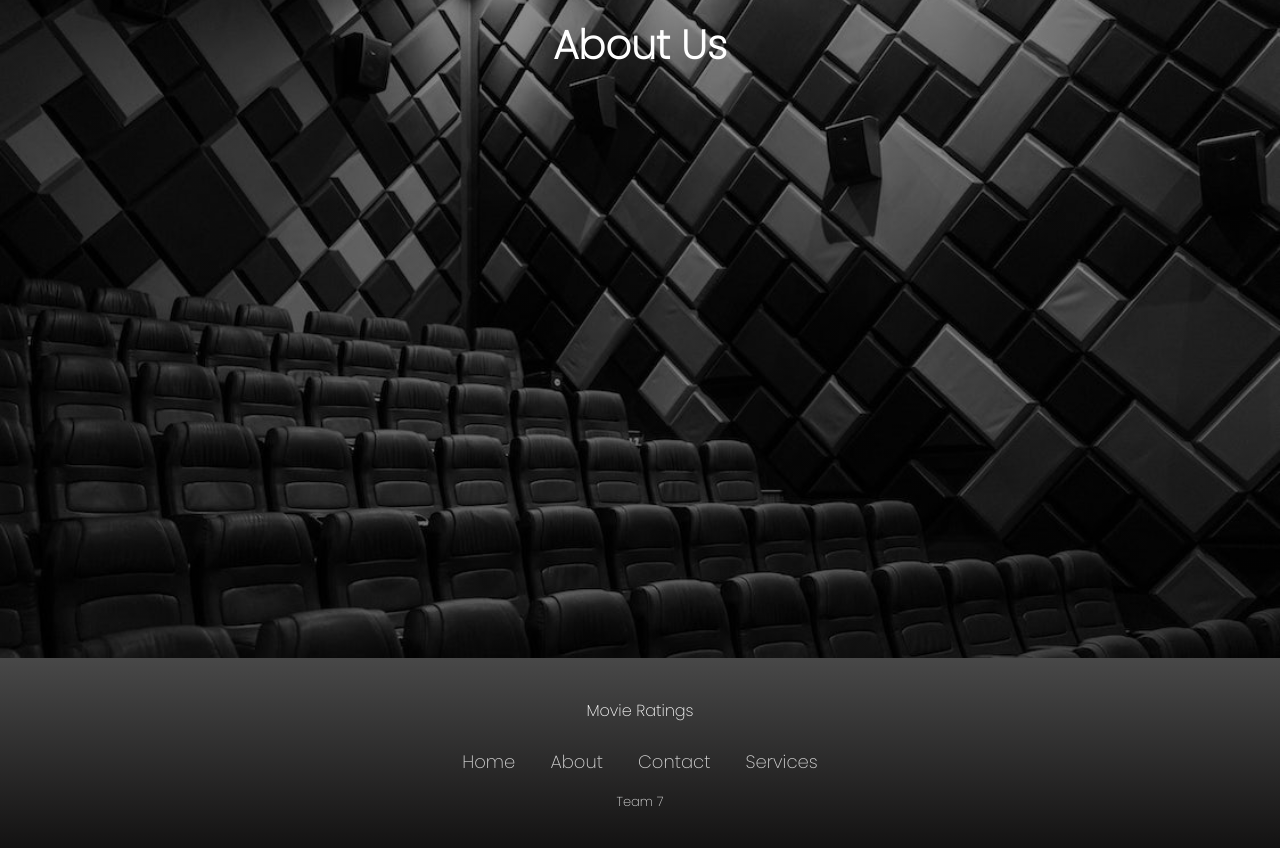
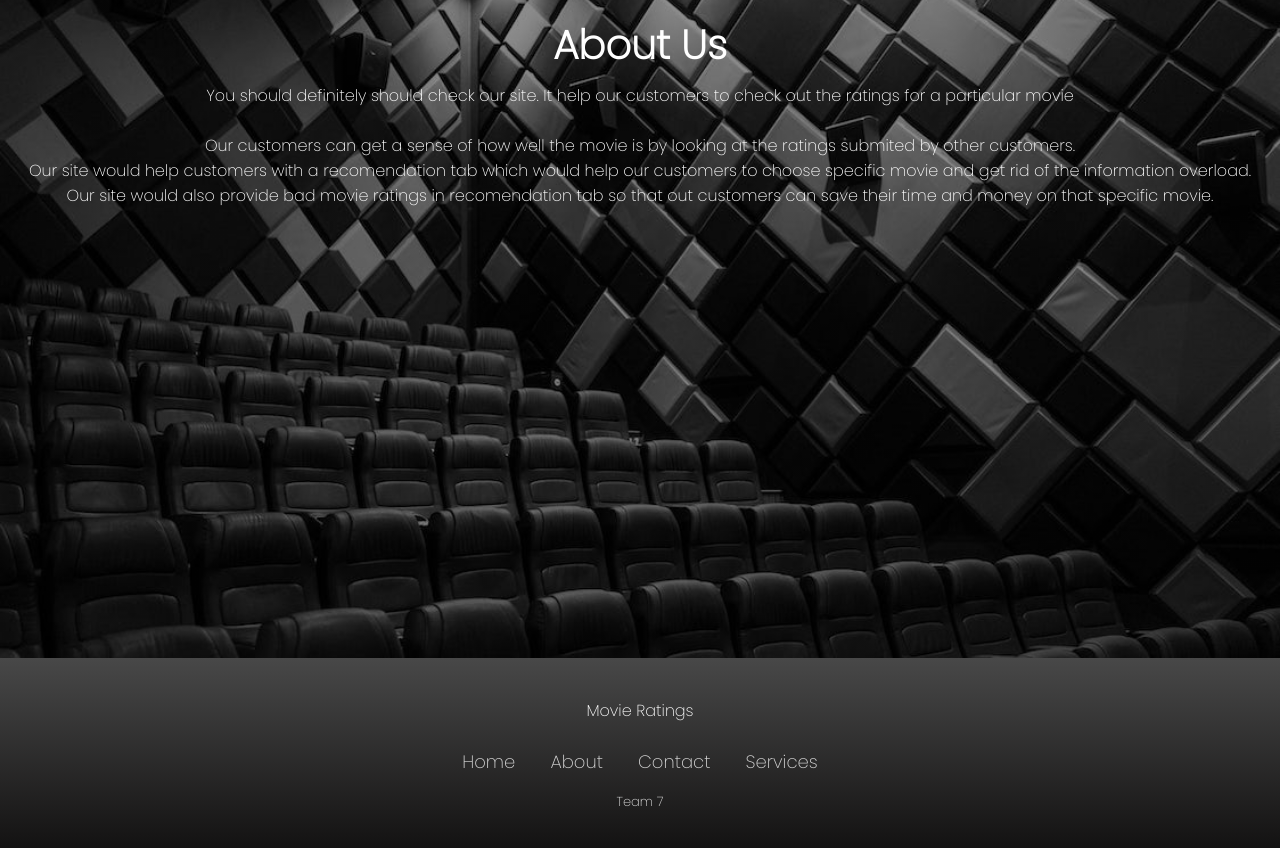
Before and after one commit to satishkhanal76/projects, a plain HTML site: page about.html in a window 1280 px wide. Shown: the part 52-900 px from the top of the page. Drawn offline with Linux system fonts and the light colour scheme.

Commit message:
added some changes to about, services)

```diff
--- a/about.html
+++ b/about.html
@@ -26,7 +26,17 @@
     </nav>
     <header>About Us</header>
 
-    <main></main>
+    <main>
+        <div class="aboutcontent">
+            <p>You should definitely should check our site. It help our customers to check out the ratings for a particular movie<br>
+            </p><br>
+            <ul style="text-align: center; color: white;">
+                <li>Our customers can get a sense of how well the movie is by looking at the ratings submited by other customers.</li>
+                <li>Our site would help customers with a recomendation tab which would help our customers to choose specific movie and get rid of the information overload.</li>
+                <li>Our site would also provide bad movie ratings in recomendation tab so that out customers can save their time and money on that specific movie.</li>
+            </ul>
+        </div>
+    </main>
 
     <footer class="footer">
         <div class="ftitle">
--- a/style.css
+++ b/style.css
@@ -18,7 +18,10 @@ body {
 main {
     min-height: 70vh;
 }
-
+p{
+    text-align: center;
+    color: white;
+}
 .bimage{
     position: fixed;
     top: 0;
```
Also changed, not shown: services.html (+2 -1 lines).
